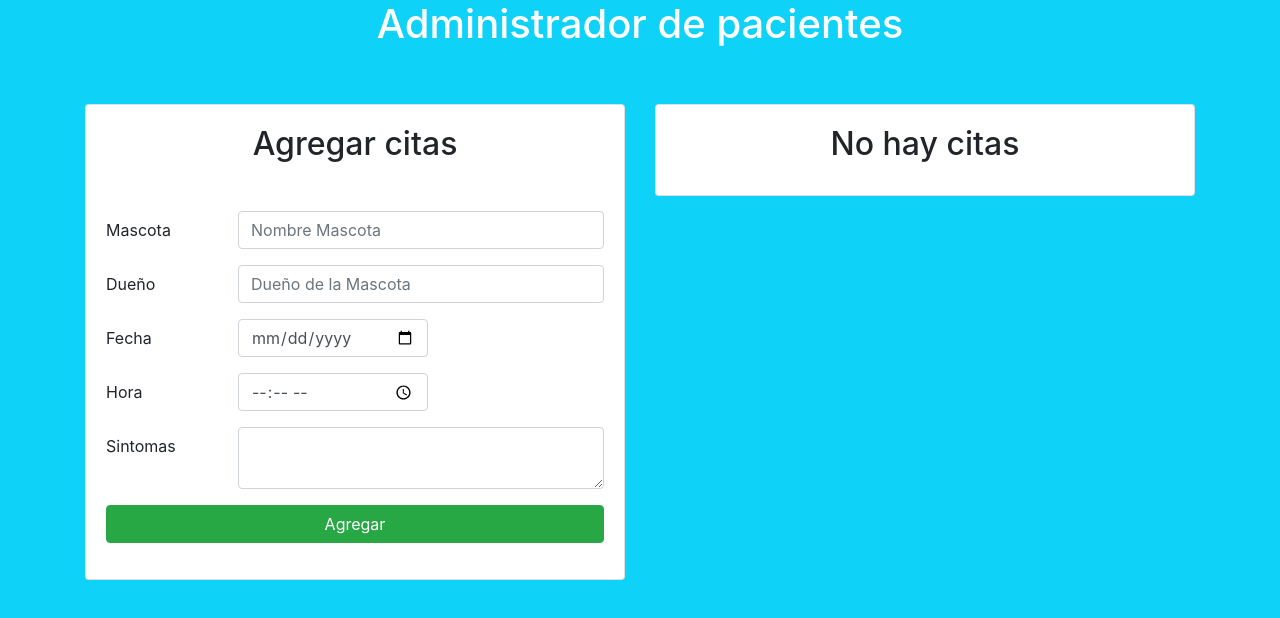
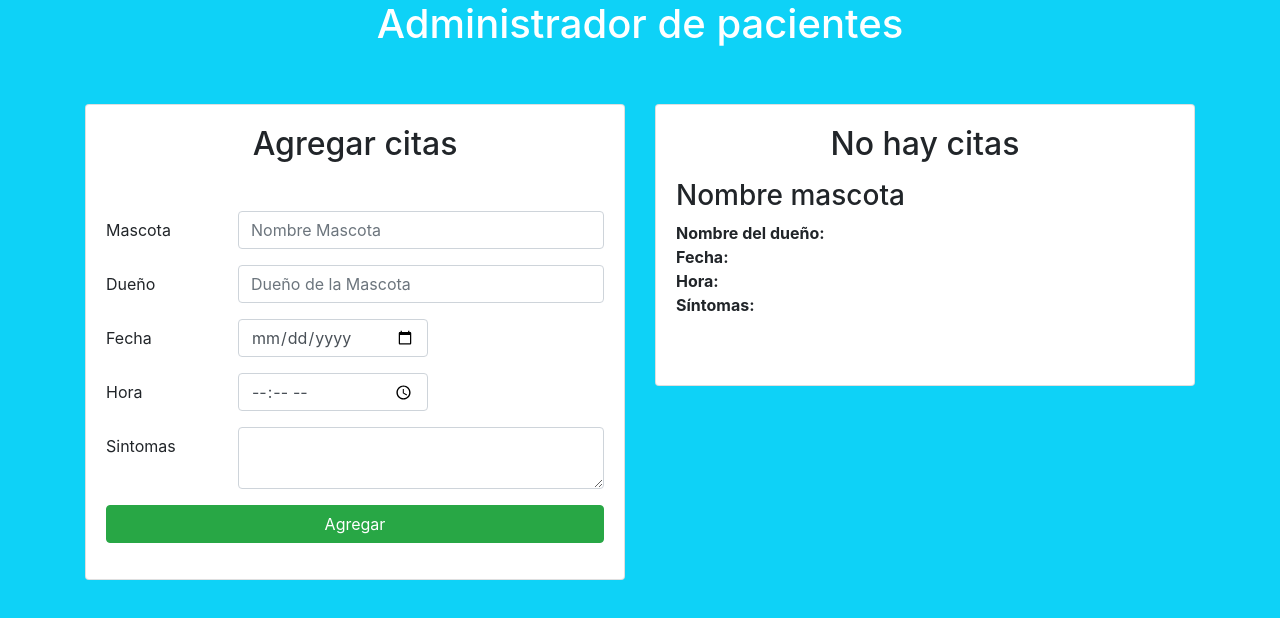
Before and after one commit to JessicaMelero/CitasVeterinario, a React (Create React App) app: page / in a window 1280 px wide. Shown: the top 618 px of the page. Built offline with nearby package versions, Linux system fonts and the light colour scheme.

Commit message:
Componente Cita

```diff
--- a/src/App.css
+++ b/src/App.css
@@ -4,3 +4,20 @@ body{
 h1{
   color: white;
 }
+.lista-citas .media {
+  border-bottom: 1px solid #e1e1e1;
+  padding-bottom: 3rem;
+}
+
+.lista-citas .media:last-of-type{
+  border-bottom: 0;
+}
+.lista-citas .media-body p {
+  margin:0;
+}
+.lista-citas .media-body button {
+  margin-top: 1rem!important;
+}
+.lista-citas .media-body span {
+  font-weight: bold;
+}
--- /dev/null
+++ b/src/componentes/Cita.js
@@ -0,0 +1,20 @@
+import React, { Component } from 'react'
+
+class Lista extends Component{
+    render(){
+        return(
+            <div className="media mt-3">
+                <div className="media-body">
+                    <h3 className="mt-0">Nombre mascota</h3>
+                    <p className="card-text"><span>Nombre del dueño: </span></p>
+                    <p className="card-text"><span>Fecha: </span></p>
+                    <p className="card-text"><span>Hora: </span></p>
+                    <p className="card-text"><span>Síntomas: </span></p>
+                    <p className="card-text"></p>
+                </div>
+            </div>
+        )
+    }
+}
+
+export default Lista;
--- a/src/componentes/ListaCitas.js
+++ b/src/componentes/ListaCitas.js
@@ -1,5 +1,5 @@
 import React, { Component } from 'react'
-
+import Cita from './Cita';
 class ListaCitas extends Component {
 
     render(){
@@ -12,6 +12,9 @@ class ListaCitas extends Component {
             <div className="card mt-5">
                 <div className="card-body">
                     <h2 className="card-title text-center">{mensaje}</h2>
+                    <div className="lista-citas">
+                        <Cita />
+                    </div>
                 </div>
             </div>
         )
--- a/src/index.css
+++ b/src/index.css
@@ -8,6 +8,7 @@ body {
   -moz-osx-font-smoothing: grayscale;
 }
 
+
 code {
   font-family: source-code-pro, Menlo, Monaco, Consolas, "Courier New",
     monospace;
```
